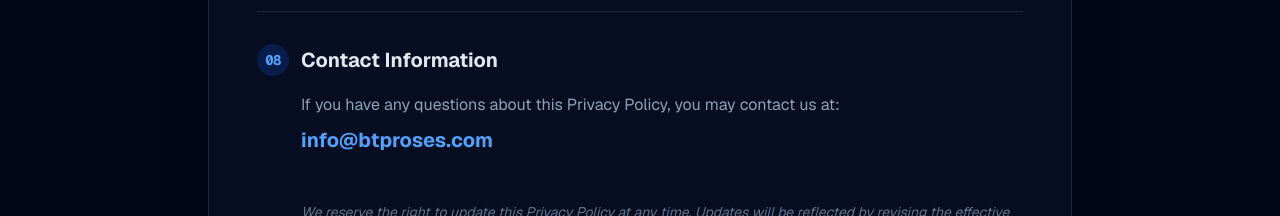
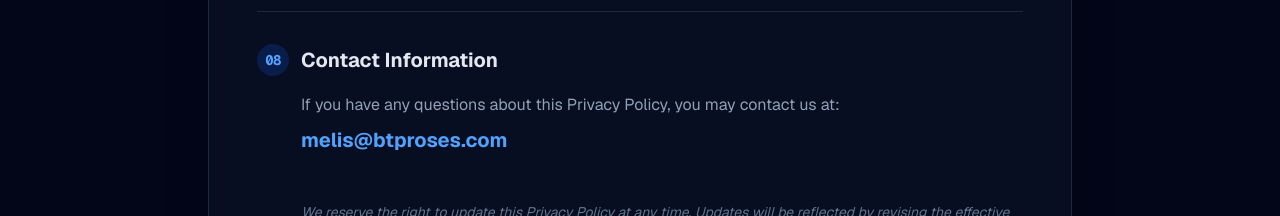
Before and after one commit to ccengizkorkmaz-max/novoxcrm, a Next.js app: page /en/privacy-policy in a window 1280 px wide. Shown: the part 1640-1856 px from the top of the page. Built offline with nearby package versions, Linux system fonts and the light colour scheme.

Commit message:
fix(marketing): update contact email address from info to melis@btproses.com

```diff
--- a/src/app/[locale]/(marketing)/gizlilik-sozlesmesi/page.tsx
+++ b/src/app/[locale]/(marketing)/gizlilik-sozlesmesi/page.tsx
@@ -92,7 +92,7 @@ export default function GizlilikSozlesmesiPage() {
                                 İletişim
                             </h2>
                             <p className="pl-11 mb-2 text-slate-400">Bu gizlilik sözleşmesi ve veri taleplerinizle ilgili bizimle iletişime geçebilirsiniz:</p>
-                            <p className="pl-11 font-bold text-xl text-blue-400 hover:text-blue-300 transition-colors">info@btproses.com</p>
+                            <p className="pl-11 font-bold text-xl text-blue-400 hover:text-blue-300 transition-colors">melis@btproses.com</p>
                             <p className="pl-11 mt-2 text-slate-400">BTPROSES Teknoloji Danışmanlık Ltd.Şti.</p>
                             <p className="pl-11 text-sm text-slate-500">Burhaniye Mh. Üsküdar - İstanbul 34676</p>
                         </section>
--- a/src/app/[locale]/(marketing)/hakkimizda/page.tsx
+++ b/src/app/[locale]/(marketing)/hakkimizda/page.tsx
@@ -48,7 +48,7 @@ export default function HakkimizdaPage() {
                             <div className="pl-11 space-y-2 text-slate-400">
                                 <p><strong>Firma Ünvanı:</strong> BTPROSES Teknoloji Danışmanlık Ltd.Şti.</p>
                                 <p><strong>Merkez Adresi:</strong> Burhaniye Mh. Üsküdar - İstanbul 34676</p>
-                                <p><strong>E-posta:</strong> info@btproses.com</p>
+                                <p><strong>E-posta:</strong> melis@btproses.com</p>
                                 <p><strong>Faaliyet Alanı:</strong> Yazılım Geliştirme, SaaS (Software as a Service), Teknoloji Danışmanlığı</p>
                             </div>
                         </section>
--- a/src/app/[locale]/(marketing)/mesafeli-satis-sozlesmesi/page.tsx
+++ b/src/app/[locale]/(marketing)/mesafeli-satis-sozlesmesi/page.tsx
@@ -36,7 +36,7 @@ export default function MesafeliSatisSozlesmesiPage() {
                                     <ul className="list-disc pl-5 space-y-1 text-slate-400">
                                         <li><strong>Unvanı:</strong> BTPROSES Teknoloji Danışmanlık Ltd.Şti.</li>
                                         <li><strong>Adres:</strong> Burhaniye Mh. Üsküdar - İstanbul 34676</li>
-                                        <li><strong>İletişim:</strong> info@btproses.com</li>
+                                        <li><strong>İletişim:</strong> melis@btproses.com</li>
                                     </ul>
                                 </div>
                                 <div>
--- a/src/app/[locale]/(marketing)/privacy-policy/page.tsx
+++ b/src/app/[locale]/(marketing)/privacy-policy/page.tsx
@@ -109,7 +109,7 @@ export default function PrivacyPolicyPage() {
                                 Contact Information
                             </h2>
                             <p className="pl-11 mb-2 text-slate-400">If you have any questions about this Privacy Policy, you may contact us at:</p>
-                            <p className="pl-11 font-bold text-xl text-blue-400 hover:text-blue-300 transition-colors">info@btproses.com</p>
+                            <p className="pl-11 font-bold text-xl text-blue-400 hover:text-blue-300 transition-colors">melis@btproses.com</p>
                         </section>
 
                         <div className="pt-4">
--- a/src/app/[locale]/(marketing)/teslimat-ve-iade-sartlari/page.tsx
+++ b/src/app/[locale]/(marketing)/teslimat-ve-iade-sartlari/page.tsx
@@ -89,7 +89,7 @@ export default function TeslimatVeIadePage() {
                             <p className="pl-11 mb-2 text-slate-400">
                                 İade/İptal veya teslimatla ilgili tüm soru ve talepleriniz için bize ulaşabilirsiniz:
                             </p>
-                            <p className="pl-11 font-bold text-xl text-blue-400 hover:text-blue-300 transition-colors">info@btproses.com</p>
+                            <p className="pl-11 font-bold text-xl text-blue-400 hover:text-blue-300 transition-colors">melis@btproses.com</p>
                             <p className="pl-11 mt-2 text-slate-400">BTPROSES Teknoloji Danışmanlık Ltd.Şti.</p>
                             <p className="pl-11 text-sm text-slate-500">Burhaniye Mh. Üsküdar - İstanbul 34676</p>
                         </section>
```
